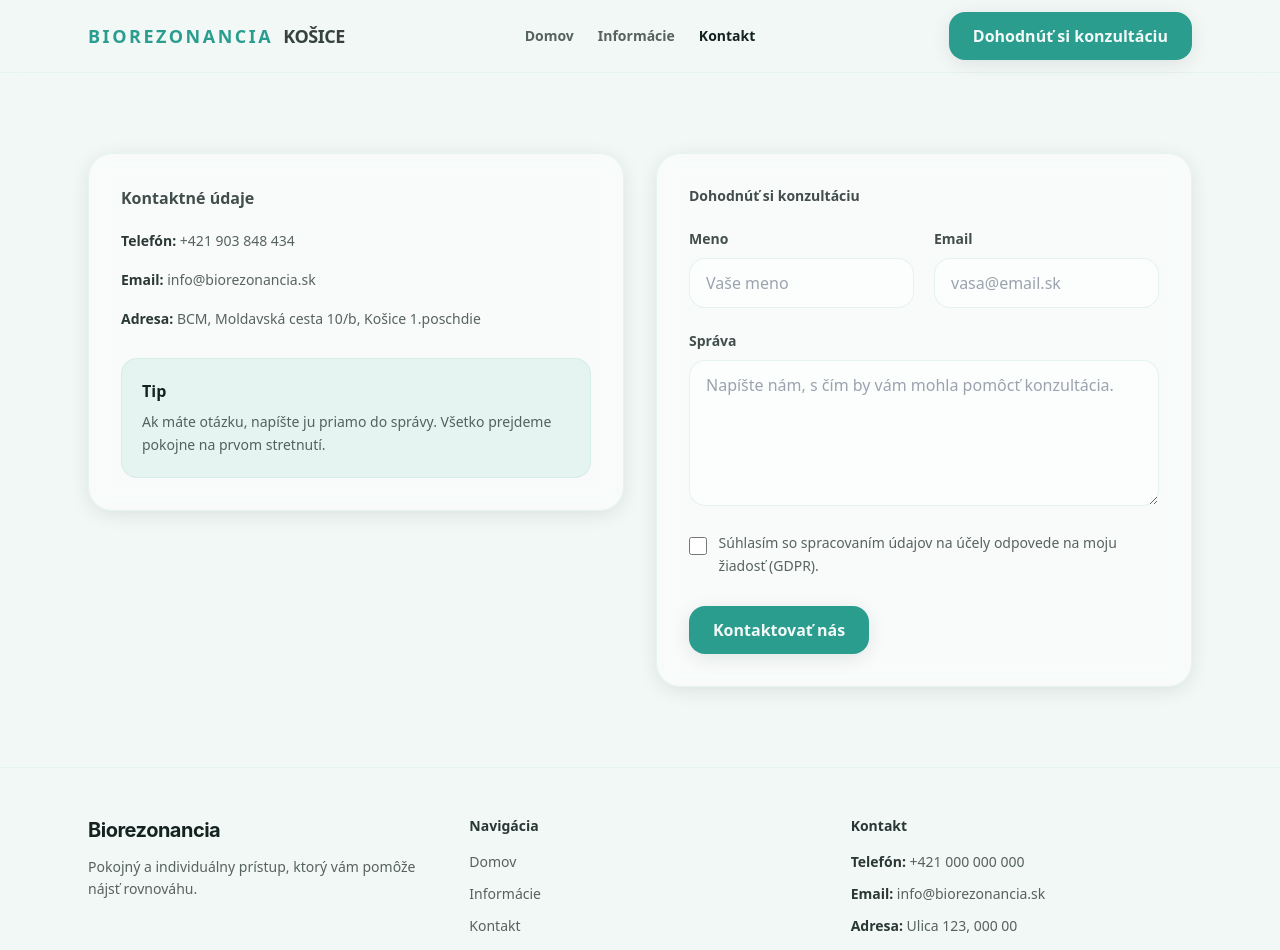
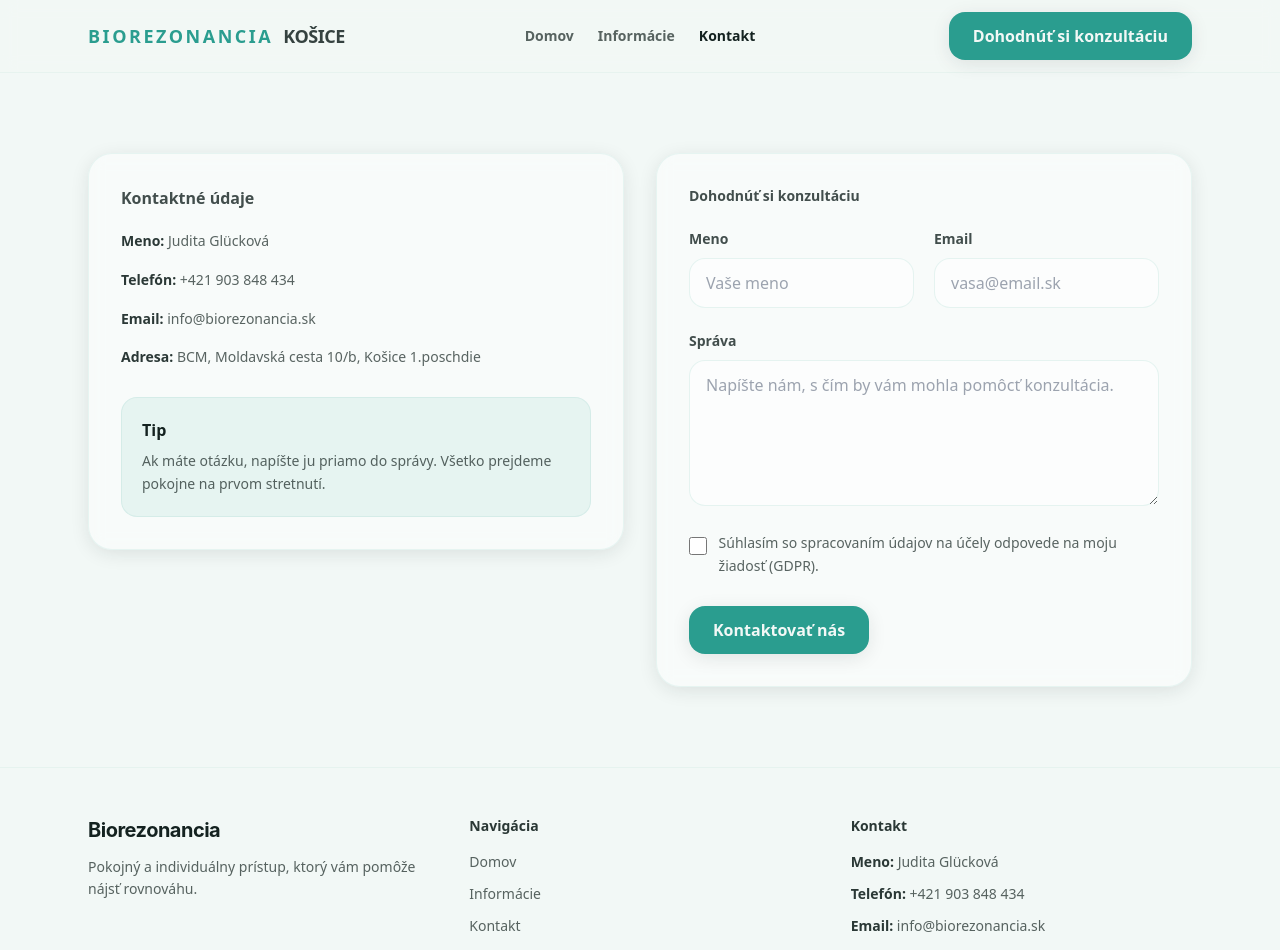
Before and after one commit to daviddiczhazy/biorezonanciakosice, a Nuxt app: page /kontakt in a window 1280 px wide. Shown: the top 950 px of the page. Built offline with nearby package versions, Linux system fonts and the light colour scheme.

Commit message:
contact updates

```diff
--- a/app/components/layout/TheFooter.vue
+++ b/app/components/layout/TheFooter.vue
@@ -37,16 +37,20 @@ const navItems = [
           <div class="text-sm font-semibold text-text/90">Kontakt</div>
           <div class="mt-4 flex flex-col gap-3 text-sm text-text/70">
             <div>
-              <span class="font-semibold text-text/90">Telefón:</span> +421 000
-              000 000
+              <span class="font-semibold text-text/90">Meno:</span> Judita
+              Glücková
+            </div>
+            <div>
+              <span class="font-semibold text-text/90">Telefón:</span> +421 903
+              848 434
             </div>
             <div>
               <span class="font-semibold text-text/90">Email:</span>
               info@biorezonancia.sk
             </div>
             <div>
-              <span class="font-semibold text-text/90">Adresa:</span> Ulica 123,
-              000 00
+              <span class="font-semibold text-text/90">Adresa:</span> BCM,
+              Moldavská cesta 10/b, Košice 1.poschdie
             </div>
           </div>
         </div>
--- a/app/pages/kontakt.vue
+++ b/app/pages/kontakt.vue
@@ -17,6 +17,10 @@
               Kontaktné údaje
             </div>
             <div class="mt-5 space-y-4 text-sm text-text/70 leading-relaxed">
+              <div>
+                <span class="font-semibold text-text/90">Meno:</span> Judita
+                Glücková
+              </div>
               <div>
                 <span class="font-semibold text-text/90">Telefón:</span> +421
                 903 848 434
```
